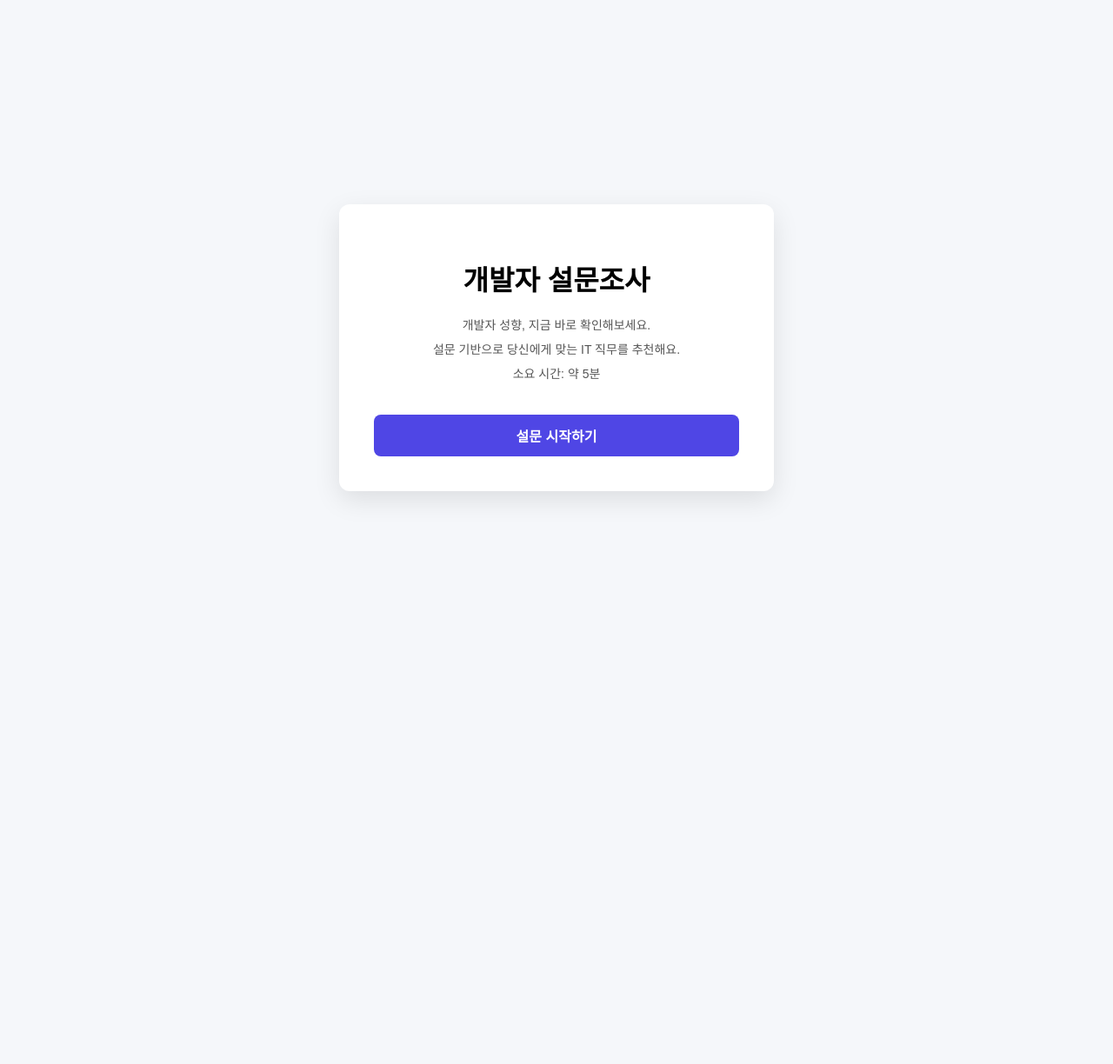
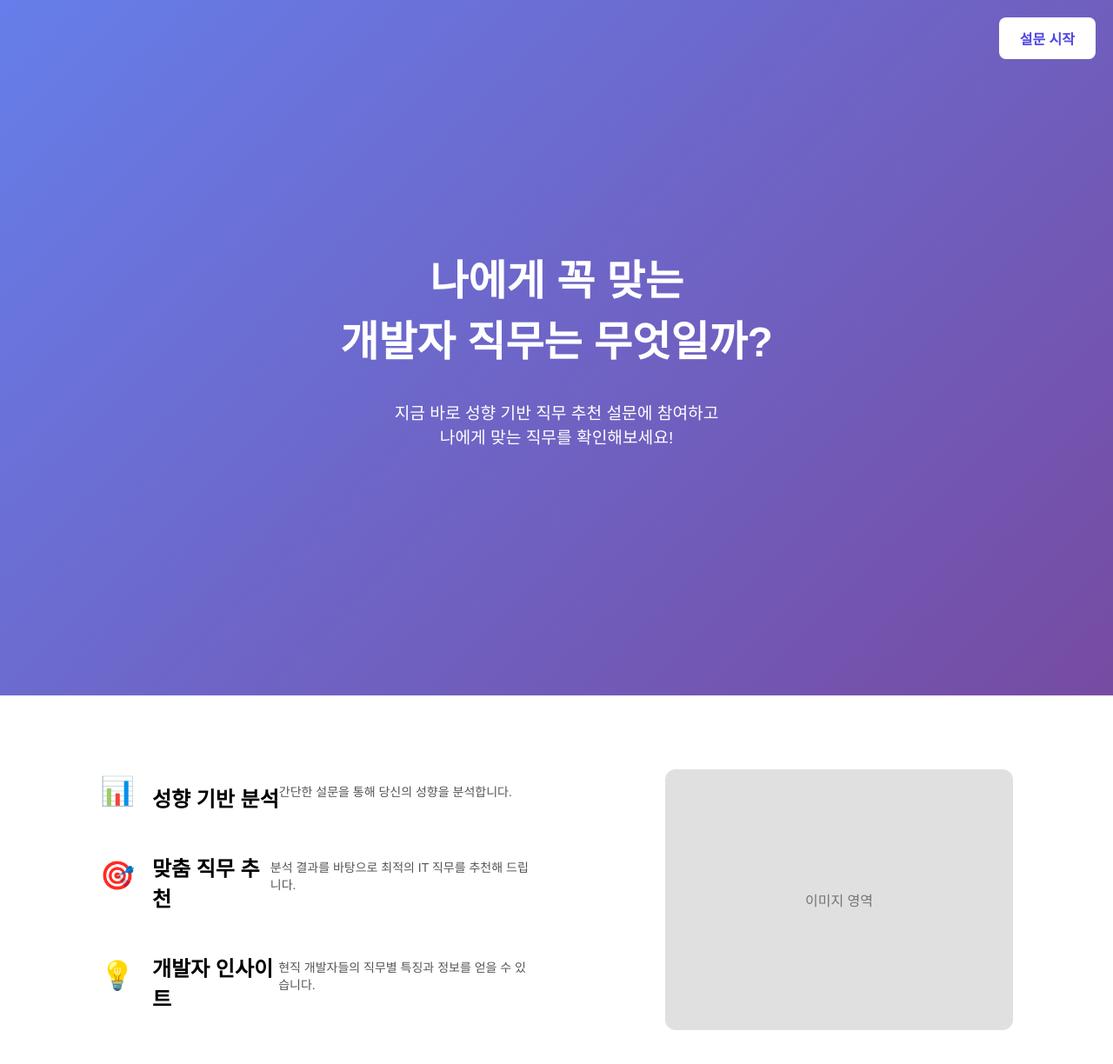
Before and after one commit to Jackpotio/InferDev-frontend, a React (Create React App) app: page / in a window 1280 px wide. Shown: the top 1224 px of the page at 87% size. Before the commit the page ends 800 px from the top, so only its background shows below. Built offline with nearby package versions, Linux system fonts and the light colour scheme.

Commit message:
feat: 설문 시작 화면 및 질문 전환 애니메이션 개선

```diff
--- a/src/App.js
+++ b/src/App.js
@@ -150,27 +150,56 @@
   };
 
   return (
-    <div className="intro-page">
+    <div className="app-container">
       {step === 0 && (
-        <div className="intro-card">
-          <h1>개발자 설문조사</h1>
+        <div className="fade-in" key="step-0">
+          <div className="main-header">
+            <h1 className="main-title">
+              나에게 꼭 맞는
+              <br />
+              개발자 직무는 무엇일까?
+            </h1>
+            <p className="main-subtitle">
+              지금 바로 성향 기반 직무 추천 설문에 참여하고
+              <br />
+              나에게 맞는 직무를 확인해보세요!
+            </p>
+            <button
+              type="button"
+              className="cta-button"
+              onClick={() => setStep(1)}
+            >
+              설문 시작
+            </button>
+          </div>
 
-          <section className="intro-description">
-            <p>개발자 성향, 지금 바로 확인해보세요.</p>
-
-            <p>설문 기반으로 당신에게 맞는 IT 직무를 추천해요.</p>
-
-            <p>소요 시간: 약 5분</p>
-          </section>
-
-          <button type="button" onClick={() => setStep(1)}>
-            설문 시작하기
-          </button>
+          <div className="survey-intro-section">
+            <div className="intro-description">
+              <div className="feature">
+                <span className="feature-icon">📊</span>
+                <h2 className="feature-title">성향 기반 분석</h2>
+                <p>간단한 설문을 통해 당신의 성향을 분석합니다.</p>
+              </div>
+              <div className="feature">
+                <span className="feature-icon">🎯</span>
+                <h2 className="feature-title">맞춤 직무 추천</h2>
+                <p>분석 결과를 바탕으로 최적의 IT 직무를 추천해 드립니다.</p>
+              </div>
+              <div className="feature">
+                <span className="feature-icon">💡</span>
+                <h2 className="feature-title">개발자 인사이트</h2>
+                <p>현직 개발자들의 직무별 특징과 정보를 얻을 수 있습니다.</p>
+              </div>
+            </div>
+            <div className="image-placeholder">
+              <p>이미지 영역</p>
+            </div>
+          </div>
         </div>
       )}
 
       {step === 1 && (
-        <div className="intro-card">
+        <div className="intro-card fade-in" key="step-1">
           <p className="step-indicator">Step 1 / 기본정보</p>
 
           <h1>기본 정보</h1>
@@ -262,7 +291,7 @@
       )}
 
       {step === 2 && currentQuestion && (
-        <div className="intro-card">
+        <div className="intro-card slide-in-left" key={`step-2-q-${currentQuestion.id}`}>
           <p className="step-indicator">Step 2 / 설문조사</p>
           <h1>{currentQuestion.question}</h1>
           <div className="options">
@@ -275,7 +304,7 @@
         </div>
       )}
       {step === 3 && (
-        <div className="intro-card">
+        <div className="intro-card fade-in" key="step-3">
           <p className="step-indicator"> Step 3 / 결과</p>
 
           <h1>설문결과</h1>
--- a/src/styles.css
+++ b/src/styles.css
@@ -4,12 +4,10 @@
   background-color: #f5f7fa;
 }
 
-.intro-page {
+.app-container {
   min-height: 100vh;
   display: flex;
   flex-direction: column;
-  justify-content: center;
-  align-items: center;
 }
 
 .intro-card {
@@ -20,6 +18,37 @@
   border-radius: 12px;
   box-shadow: 0 10px 30px rgba(0, 0, 0, 0.1);
   text-align: center;
+  margin: auto;
+}
+
+.fade-in {
+  animation: fadeIn 0.5s ease-in-out;
+}
+
+@keyframes fadeIn {
+  from {
+    opacity: 0;
+    transform: translateY(20px);
+  }
+  to {
+    opacity: 1;
+    transform: translateY(0);
+  }
+}
+
+@keyframes slideInLeft {
+  from {
+    opacity: 0;
+    transform: translateX(-20px);
+  }
+  to {
+    opacity: 1;
+    transform: translateX(0);
+  }
+}
+
+.slide-in-left {
+  animation: slideInLeft 0.5s ease-in-out;
 }
 
 .intro-card h1 {
@@ -43,8 +72,98 @@
   font-size: 16px;
   font-weight: bold;
   cursor: pointer;
+  transition: background-color 0.2s, transform 0.1s;
 }
 
 .intro-card button:hover {
   background-color: #4338ca;
 }
+
+.intro-card button:active {
+  transform: scale(0.98);
+}
+
+.main-header {
+  height: 100vh;
+  background: linear-gradient(135deg, #667eea 0%, #764ba2 100%);
+  color: white;
+  display: flex;
+  flex-direction: column;
+  justify-content: center;
+  align-items: center;
+  text-align: center;
+  position: relative;
+}
+
+.main-title {
+  font-size: 3rem;
+  font-weight: bold;
+  margin-bottom: 1rem;
+}
+
+.main-subtitle {
+  font-size: 1.2rem;
+  margin-bottom: 2rem;
+}
+
+.cta-button {
+  position: absolute;
+  top: 20px;
+  right: 20px;
+  padding: 12px 24px;
+  border: none;
+  border-radius: 8px;
+  background-color: #ffffff;
+  color: #4f46e5;
+  font-size: 16px;
+  font-weight: bold;
+  cursor: pointer;
+  transition: background-color 0.2s, color 0.2s;
+}
+
+.cta-button:hover {
+  background-color: #f0f0f0;
+}
+
+.survey-intro-section {
+  display: flex;
+  align-items: center;
+  justify-content: space-around;
+  padding: 80px 40px;
+  background-color: #ffffff;
+}
+
+.intro-description {
+  max-width: 500px;
+}
+
+.feature {
+  display: flex;
+  align-items: center;
+  margin-bottom: 20px;
+}
+
+.feature-icon {
+  font-size: 2rem;
+  margin-right: 20px;
+}
+
+.feature-title {
+  font-size: 1.5rem;
+  font-weight: bold;
+  margin-bottom: 5px;
+}
+
+.image-placeholder {
+  width: 400px;
+  height: 300px;
+  background-color: #e0e0e0;
+  display: flex;
+  justify-content: center;
+  align-items: center;
+  border-radius: 12px;
+}
+
+.image-placeholder p {
+  color: #757575;
+}
```
